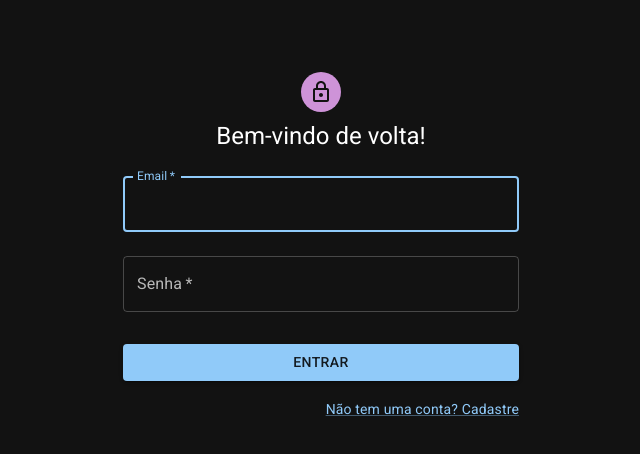
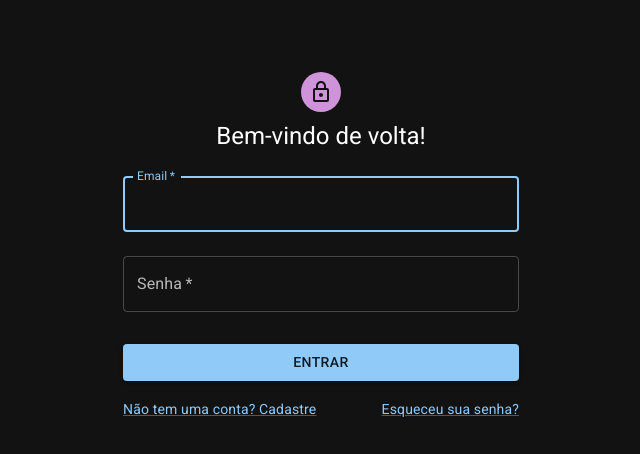
Before and after one commit to odutradev/prospera-odonto, a React (Vite) app: page /signin in a window 1280 px wide. Shown: the top 454 px of the page, without its empty margins (319-959 px from the left). Built offline with nearby package versions, Linux system fonts and the light colour scheme.

Commit message:
:sparkles: feat: Add request password redirect

```diff
--- a/src/pages/signin/index.jsx
+++ b/src/pages/signin/index.jsx
@@ -82,10 +82,14 @@ const SignIn = () => {
               ENTRAR
             </Button>
             <Grid container>
-              <Grid item xs></Grid>
-              <Grid item>
+              <Grid item xs>
                 <Link href="/signup" variant="body2">
                   {"Não tem uma conta? Cadastre"}
+                </Link>
+              </Grid>
+              <Grid item>
+                <Link href="/request-reset-password" variant="body2">
+                  {"Esqueceu sua senha?"}
                 </Link>
               </Grid>
             </Grid>
```
